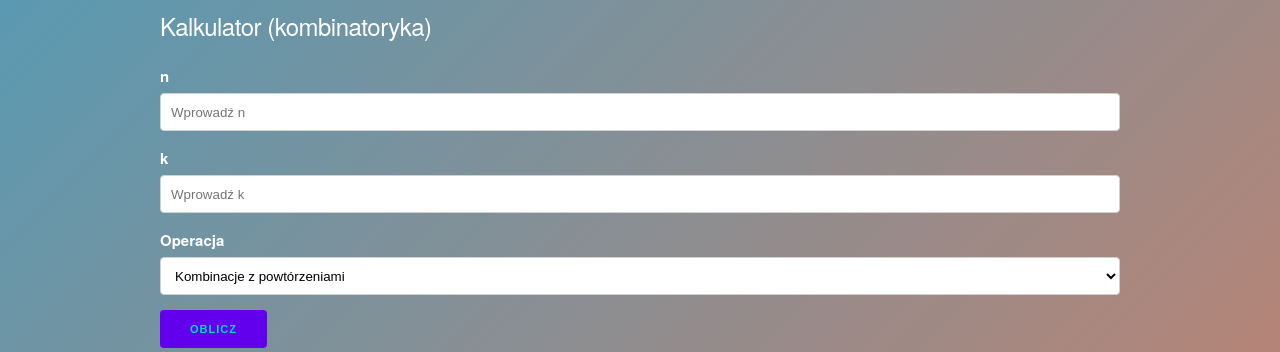
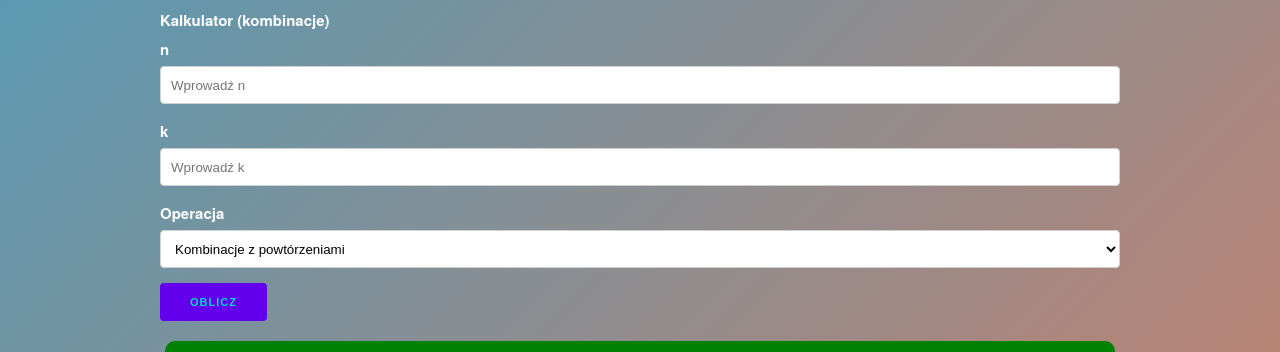
Before and after one commit to wojtekw0703/CalculatorApp-combinations, a Flask app: page / in a window 1280 px wide. Shown: the top 352 px of the page. Run offline with Flask 2, Linux system fonts and the light colour scheme.

Commit message:
Size of the label 'Kalkulator (kombinacje)' has been changed

```diff
--- a/templates/app.html
+++ b/templates/app.html
@@ -51,7 +51,7 @@
   </head>
   <body>
     <div class="container">
-      <h5>Kalkulator (kombinatoryka)</h5>
+     <label for="kalkulator">Kalkulator (kombinacje)</label>
 <form action="{{ url_for('send') }}" method="POST">
         <label for="Liczba n">n</label>
         <input
```
